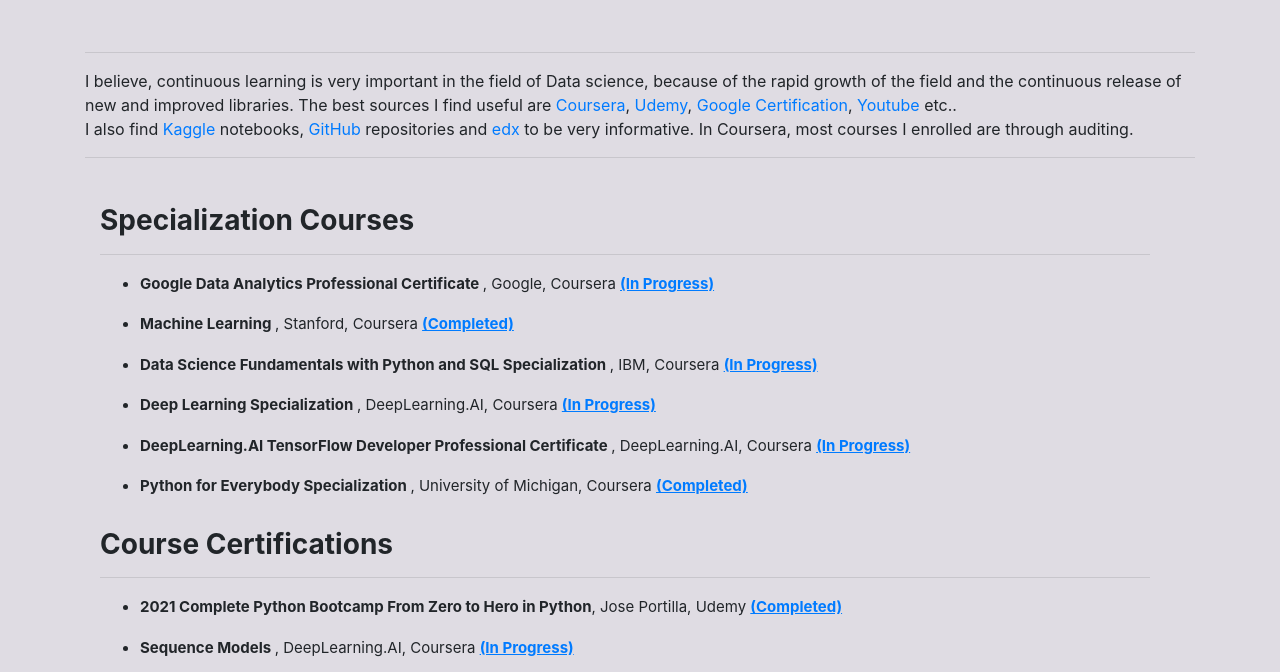
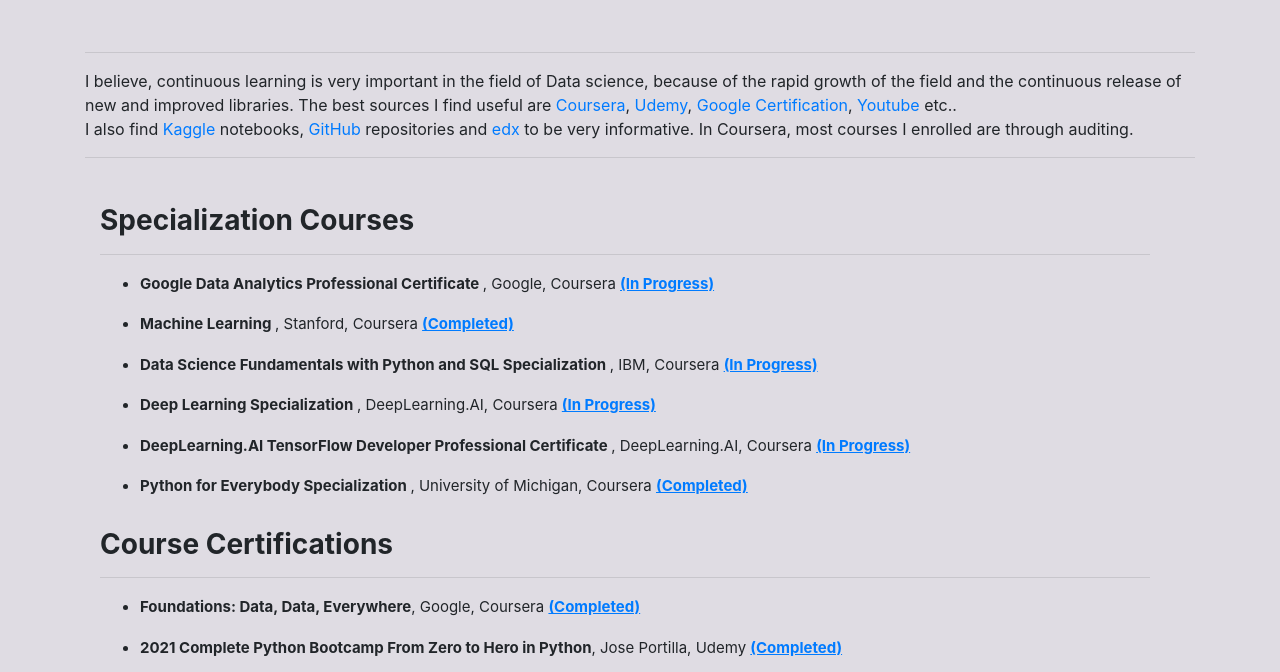
Before and after one commit to darshan-ds/darshan-ds.github.io, a plain HTML site: page certifications.html in a window 1280 px wide. Shown: the part 125-797 px from the top of the page. Drawn offline with nearby package versions, Linux system fonts and the light colour scheme.

Commit message:
added new certificate from google

```diff
--- a/certifications.html
+++ b/certifications.html
@@ -130,6 +130,14 @@
           <hr>
 
           <ul>
+
+            <li>
+              <p><b>Foundations: Data, Data, Everywhere</b>,
+                Google, Coursera <a href="
+                https://coursera.org/share/4618999a527ef4db746215ba2173eb0a"
+                  target="_blank"><strong><u>(Completed)</u></strong></a>
+            </li>
+
             <li>
               <p><b>2021 Complete Python Bootcamp From Zero to Hero in Python</b>,
                 Jose Portilla, Udemy <a href="
```
